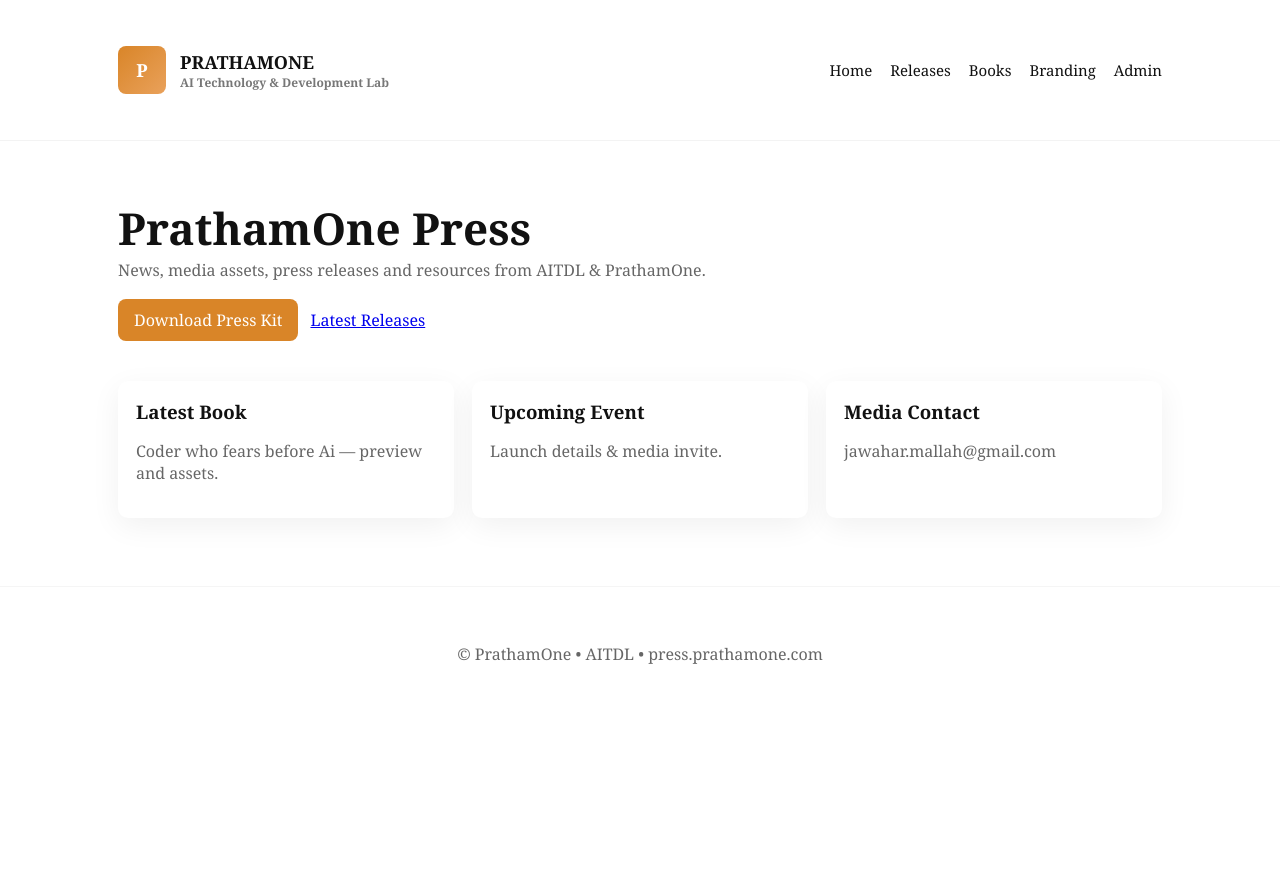
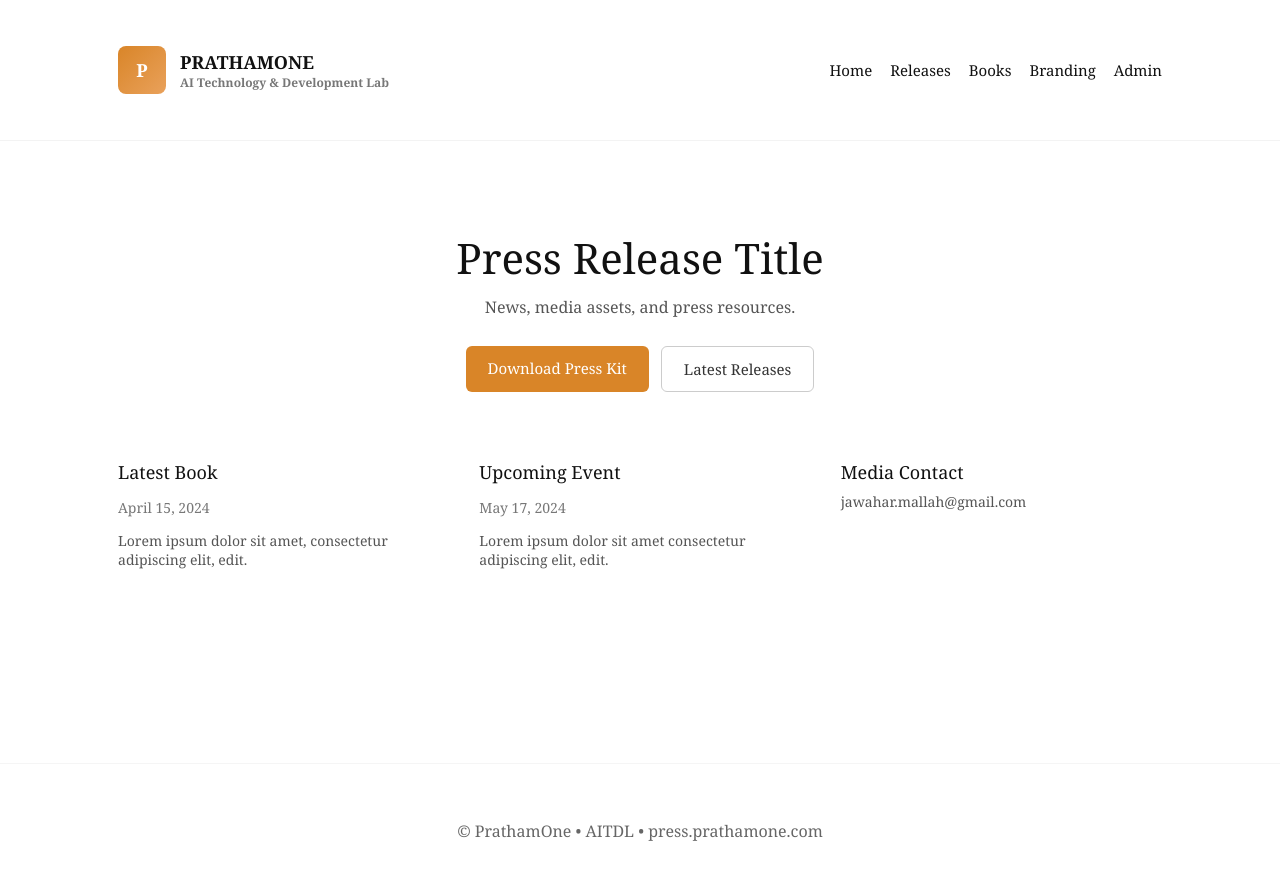
Before and after one commit to PrathamOnePress/pratham, a Next.js app: page / in a window 1280 px wide. Shown: the top 880 px of the page. Before the commit the page ends 800 px from the top, so only its background shows below. Built offline with nearby package versions, Linux system fonts and the light colour scheme.

Commit message:
upda
upda

```diff
--- a/app/page.tsx
+++ b/app/page.tsx
@@ -1,35 +1,109 @@
 /**
- * PRATHAMONE OFFICIAL SOURCE FILE (STABLE v5 - FULL THEME)
- * Author: Jawahar R. Mallah
- * Website: https://press.prathamone.com
- * Notes: Full restored theme, runtime-safe API routes, migrations + seed, admin UI, branding.
+ * PrathamOne Press – Editorial Home (Stable v6)
+ * Clean serif + saffron accent + press-grade layout
  */
+
 export default function Home() {
   return (
-    <div className="container">
-      <section className="hero">
-        <h1>PrathamOne Press</h1>
-        <p className="lead">News, media assets, press releases and resources from AITDL & PrathamOne.</p>
-        <div style={{marginTop:18}}>
-          <a className="btn" href="/press-kit" style={{marginRight:12}}>Download Press Kit</a>
-          <a href="/releases">Latest Releases</a>
+    <div className="container" style={{ paddingTop: "60px", paddingBottom: "80px" }}>
+
+      {/* TITLE */}
+      <h1 style={{
+        fontSize: "42px",
+        fontWeight: 500,
+        textAlign: "center",
+        marginBottom: "10px",
+      }}>
+        Press Release Title
+      </h1>
+
+      <p style={{
+        textAlign: "center",
+        color: "#555",
+        marginTop: "4px",
+        marginBottom: "28px",
+      }}>
+        News, media assets, and press resources.
+      </p>
+
+      {/* BUTTONS */}
+      <div style={{
+        display: "flex",
+        justifyContent: "center",
+        gap: "12px",
+        marginBottom: "50px",
+      }}>
+        <a
+          href="/api/press-kit"
+          className="btn"
+          style={{
+            background: "#d98528",
+            color: "white",
+            textDecoration: "none",
+            padding: "12px 22px",
+            borderRadius: "6px",
+            fontSize: "15px",
+          }}>
+          Download Press Kit
+        </a>
+
+        <a
+          href="/releases"
+          style={{
+            padding: "12px 22px",
+            borderRadius: "6px",
+            border: "1px solid #ccc",
+            fontSize: "15px",
+            textDecoration: "none",
+            color: "#333",
+          }}>
+          Latest Releases
+        </a>
+      </div>
+
+      {/* THREE-COLUMN SECTION */}
+      <div style={{
+        display: "grid",
+        gridTemplateColumns: "1fr 1fr 1fr",
+        gap: "40px",
+        marginTop: "20px",
+        marginBottom: "60px",
+      }}>
+
+        {/* Latest Book */}
+        <div>
+          <h3 style={{ fontSize: "18px", marginBottom: "5px", fontWeight: 500 }}>
+            Latest Book
+          </h3>
+          <p style={{ fontSize: "14px", color: "#777" }}>April 15, 2024</p>
+          <p style={{ fontSize: "14px", marginTop: "8px", color: "#555" }}>
+            Lorem ipsum dolor sit amet, consectetur adipiscing elit, edit.
+          </p>
         </div>
-      </section>
 
-      <section style={{marginTop:28}} className="grid grid-3">
-        <div className="card">
-          <h3>Latest Book</h3>
-          <p className="small">Coder who fears before Ai — preview and assets.</p>
+        {/* Upcoming Event */}
+        <div>
+          <h3 style={{ fontSize: "18px", marginBottom: "5px", fontWeight: 500 }}>
+            Upcoming Event
+          </h3>
+          <p style={{ fontSize: "14px", color: "#777" }}>May 17, 2024</p>
+          <p style={{ fontSize: "14px", marginTop: "8px", color: "#555" }}>
+            Lorem ipsum dolor sit amet consectetur adipiscing elit, edit.
+          </p>
         </div>
-        <div className="card">
-          <h3>Upcoming Event</h3>
-          <p className="small">Launch details & media invite.</p>
+
+        {/* Media Contact */}
+        <div>
+          <h3 style={{ fontSize: "18px", marginBottom: "5px", fontWeight: 500 }}>
+            Media Contact
+          </h3>
+          <p style={{ fontSize: "14px", marginTop: "8px", color: "#555" }}>
+            jawahar.mallah@gmail.com
+          </p>
         </div>
-        <div className="card">
-          <h3>Media Contact</h3>
-          <p className="small">jawahar.mallah@gmail.com</p>
-        </div>
-      </section>
+
+      </div>
+
     </div>
   );
 }
```
